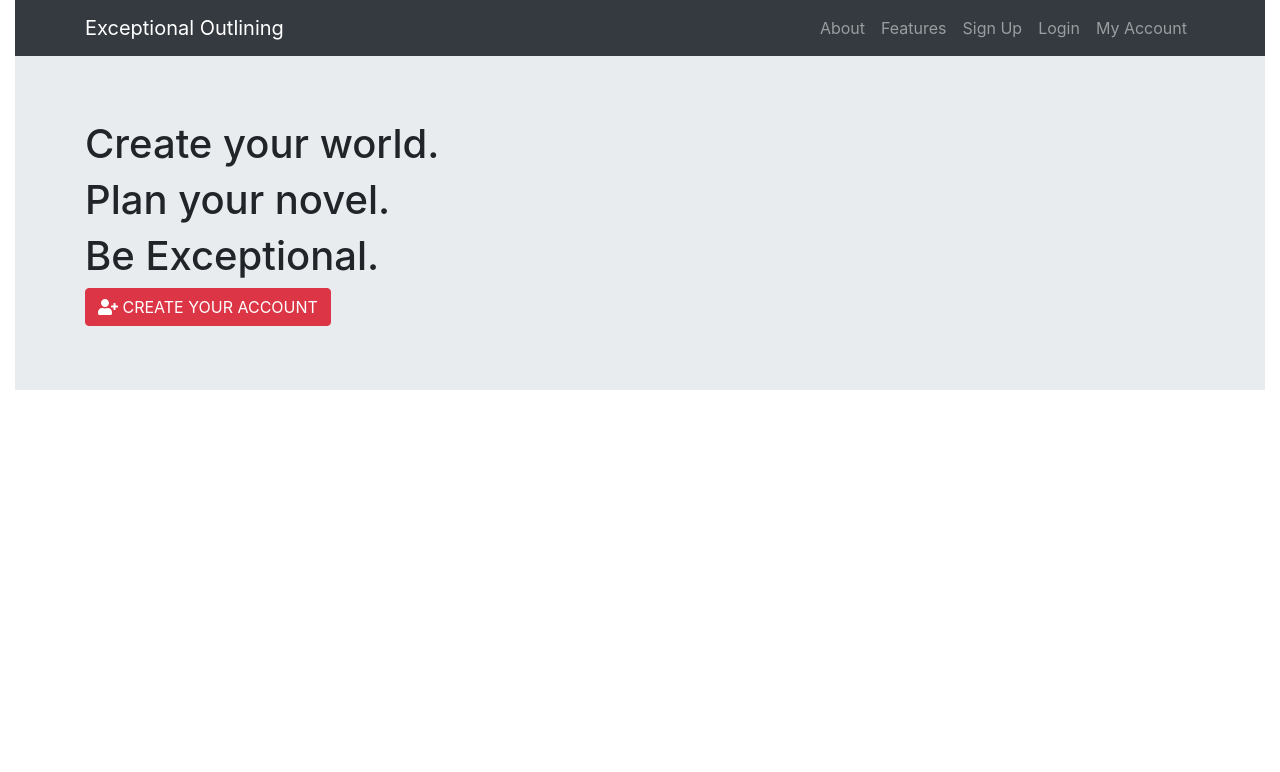
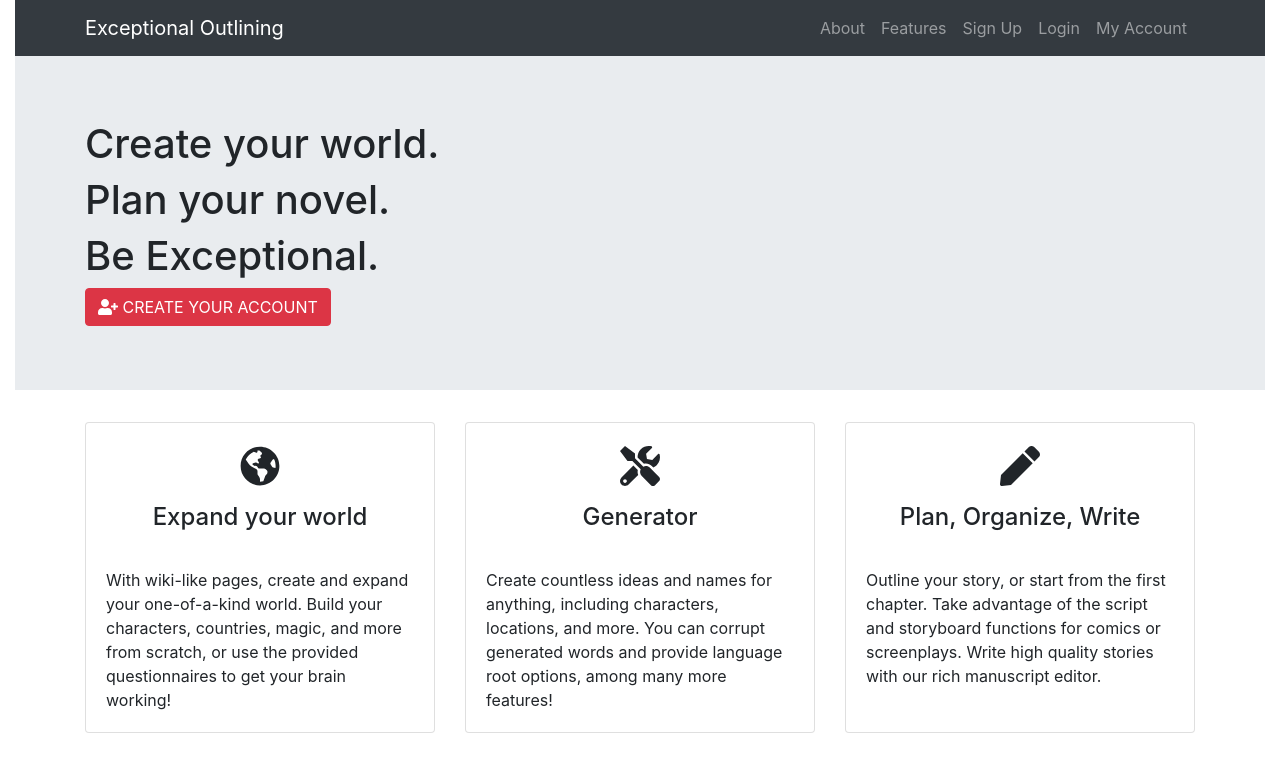
Before and after one commit to reishaleem/exceptional-wiki-front-end, a React (Create React App) app: page / in a window 1280 px wide. Shown: the top 772 px of the page. Built offline with nearby package versions, Linux system fonts and the light colour scheme.

Commit message:
add cards to main home

```diff
--- a/src/components/pages/MainHome/MainHome.jsx
+++ b/src/components/pages/MainHome/MainHome.jsx
@@ -1,26 +1,104 @@
-import React from 'react';
-import Navbar from '../../atoms/Navbar/Navbar'
-import Jumbotron from 'react-bootstrap/Jumbotron';
-import Container from 'react-bootstrap/Container';
-import Button from 'react-bootstrap/Button'
-import { FontAwesomeIcon } from '@fortawesome/react-fontawesome'
+import React from "react";
+import Navbar from "../../atoms/Navbar/Navbar";
+import Jumbotron from "react-bootstrap/Jumbotron";
+import Container from "react-bootstrap/Container";
+import Button from "react-bootstrap/Button";
+import { FontAwesomeIcon } from "@fortawesome/react-fontawesome";
+import { Link } from "react-router-dom";
+import { Row, Col, Card, CardDeck } from "react-bootstrap";
 
 export default () => {
-
-
     return (
         <>
             <Navbar />
+            <Row>
+                <Col>
                     <Jumbotron fluid>
                         <Container>
                             <h1>Create your world.</h1>
                             <h1>Plan your novel.</h1>
                             <h1>Be Exceptional.</h1>
-                    <Button variant="danger"><FontAwesomeIcon icon="user-plus"></FontAwesomeIcon> CREATE YOUR ACCOUNT</Button>
+                            <Link to={"/register"}>
+                                <Button variant="danger">
+                                    <FontAwesomeIcon icon="user-plus"></FontAwesomeIcon>
+                                    {" CREATE YOUR ACCOUNT"}
+                                </Button>
+                            </Link>
                         </Container>
                     </Jumbotron>
-
-
+                </Col>
+            </Row>
+            <Container>
+                <Row>
+                    <Col>
+                        <CardDeck>
+                            <Card>
+                                <Card.Body>
+                                    <Card.Title className="text-center">
+                                        <h1>
+                                            <FontAwesomeIcon icon="globe-americas"></FontAwesomeIcon>
+                                        </h1>
+                                    </Card.Title>
+                                    <Card.Title className="text-center">
+                                        <h4>Expand your world</h4>
+                                    </Card.Title>
+                                    <br></br>
+                                    <Card.Text>
+                                        With wiki-like pages, create and expand
+                                        your one-of-a-kind world. Build your
+                                        characters, countries, magic, and more
+                                        from scratch, or use the provided
+                                        questionnaires to get your brain
+                                        working!
+                                    </Card.Text>
+                                </Card.Body>
+                            </Card>
+                            <Card>
+                                <Card.Body>
+                                    <Card.Title className="text-center">
+                                        <h1>
+                                            <FontAwesomeIcon icon="tools"></FontAwesomeIcon>
+                                        </h1>
+                                    </Card.Title>
+                                    <Card.Title className="text-center">
+                                        <h4>Generator</h4>
+                                    </Card.Title>
+                                    <br></br>
+                                    <Card.Text>
+                                        Create countless ideas and names for
+                                        anything, including characters,
+                                        locations, and more. You can corrupt
+                                        generated words and provide language
+                                        root options, among many more features!
+                                    </Card.Text>
+                                </Card.Body>
+                            </Card>
+                            <Card>
+                                <Card.Body>
+                                    <Card.Title className="text-center">
+                                        <h1>
+                                            <FontAwesomeIcon icon="pen"></FontAwesomeIcon>
+                                        </h1>
+                                    </Card.Title>
+                                    <Card.Title className="text-center">
+                                        <h4>Plan, Organize, Write</h4>
+                                    </Card.Title>
+                                    <br></br>
+                                    <Card.Text>
+                                        Outline your story, or start from the
+                                        first chapter. Take advantage of the
+                                        script and storyboard functions for
+                                        comics or screenplays. Write high
+                                        quality stories with our rich manuscript
+                                        editor.
+                                    </Card.Text>
+                                </Card.Body>
+                            </Card>
+                        </CardDeck>
+                    </Col>
+                </Row>
+            </Container>
+            <Row></Row>
         </>
-    )
-}
+    );
+};
--- a/src/index.js
+++ b/src/index.js
@@ -1,21 +1,26 @@
-import React from 'react';
-import ReactDOM from 'react-dom';
-import './index.css';
-import App from './App';
-import * as serviceWorker from './serviceWorker';
-import { BrowserRouter } from 'react-router-dom'
-import { library } from '@fortawesome/fontawesome-svg-core'
-import { faUserPlus } from '@fortawesome/free-solid-svg-icons'
+import React from "react";
+import ReactDOM from "react-dom";
+import "./index.css";
+import App from "./App";
+import * as serviceWorker from "./serviceWorker";
+import { BrowserRouter } from "react-router-dom";
+import { library } from "@fortawesome/fontawesome-svg-core";
+import {
+    faUserPlus,
+    faGlobeAmericas,
+    faTools,
+    faPen,
+} from "@fortawesome/free-solid-svg-icons";
 
-library.add(faUserPlus)
+library.add(faUserPlus, faGlobeAmericas, faTools, faPen);
 
 ReactDOM.render(
-  <React.StrictMode>
-    <BrowserRouter>
-      <App />
-    </BrowserRouter>
-  </React.StrictMode>,
-  document.getElementById('root')
+    <React.StrictMode>
+        <BrowserRouter>
+            <App />
+        </BrowserRouter>
+    </React.StrictMode>,
+    document.getElementById("root")
 );
 
 // If you want your app to work offline and load faster, you can change
```
Also changed, not shown: src/components/atoms/Navbar/Navbar.jsx (+24 -12 lines). Lines whose indentation alone changed are shown as unchanged.
